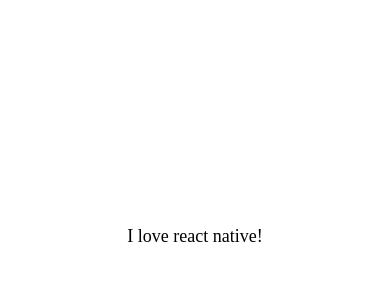
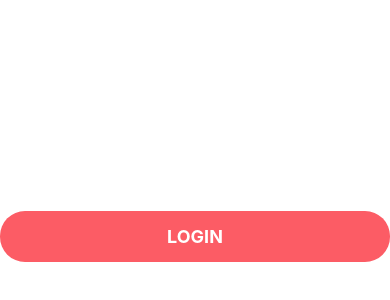
Before and after one commit to ihab-sensei/DoneWithIt_ReactNative, a React Native app: screen / in a window 390 px wide. Shown: the part 186-486 px from the top of the page. Built offline with nearby package versions, Linux system fonts and the light colour scheme.

Commit message:
Building the button component

```diff
--- a/App.js
+++ b/App.js
@@ -4,6 +4,7 @@
 
 import AppText from "./app/components/AppText";
 import colors from "./app/config/colors";
+import AppButton from "./app/components/AppButton";
 
 export default function App() {
   return (
@@ -15,7 +16,7 @@
         alignItems: "center",
       }}
     >
-      <AppText>I love react native!</AppText>
+      <AppButton title="login" onPress={() => console.log("Tapped")} />
     </View>
   );
 }
--- /dev/null
+++ b/app/components/AppButton.js
@@ -0,0 +1,31 @@
+import React from "react";
+import { StyleSheet, Text, TouchableOpacity } from "react-native";
+
+import colors from "../config/colors";
+
+function AppButton({ title, onPress }) {
+  return (
+    <TouchableOpacity style={styles.button} onPress={onPress}>
+      <Text style={styles.text}>{title}</Text>
+    </TouchableOpacity>
+  );
+}
+
+const styles = StyleSheet.create({
+  button: {
+    backgroundColor: colors.primary,
+    borderRadius: 25,
+    justifyContent: "center",
+    alignItems: "center",
+    padding: 15,
+    width: "100%",
+  },
+  text: {
+    color: colors.white,
+    fontSize: 18,
+    textTransform: "uppercase",
+    fontWeight: "bold",
+  },
+});
+
+export default AppButton;
--- a/app/config/colors.js
+++ b/app/config/colors.js
@@ -2,4 +2,5 @@
   primary: "#fc5c65",
   secondary: "#4ecdc4",
   black: "#000",
+  white: "#fff",
 };
```
